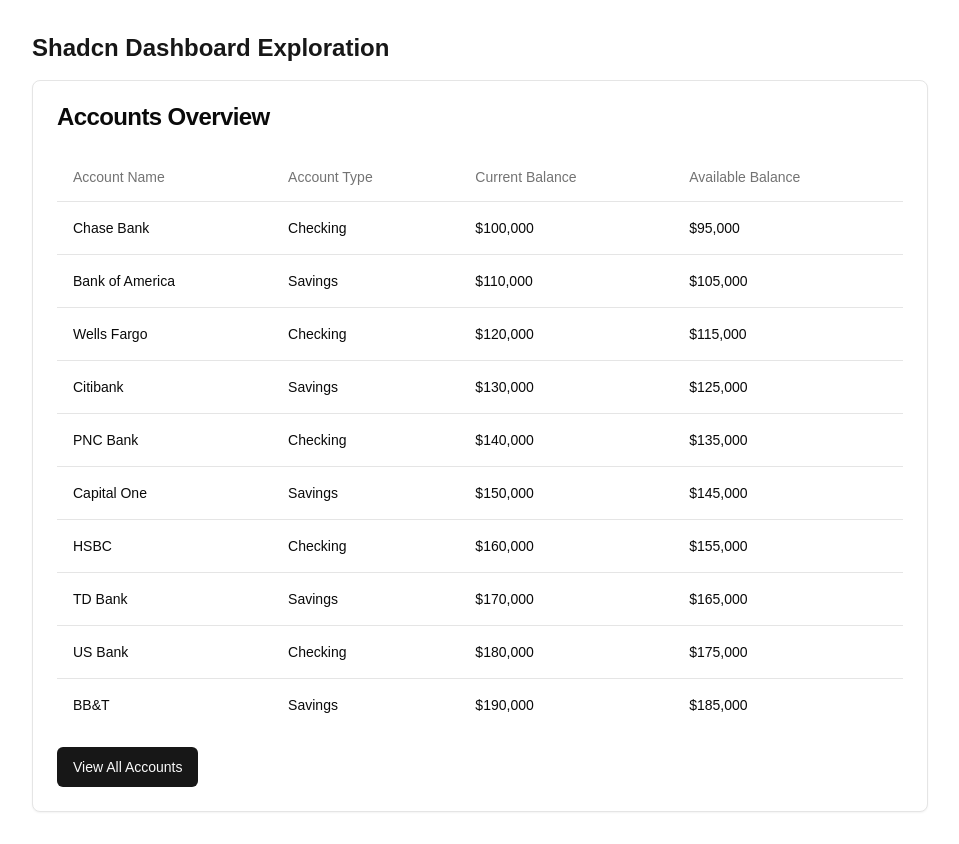
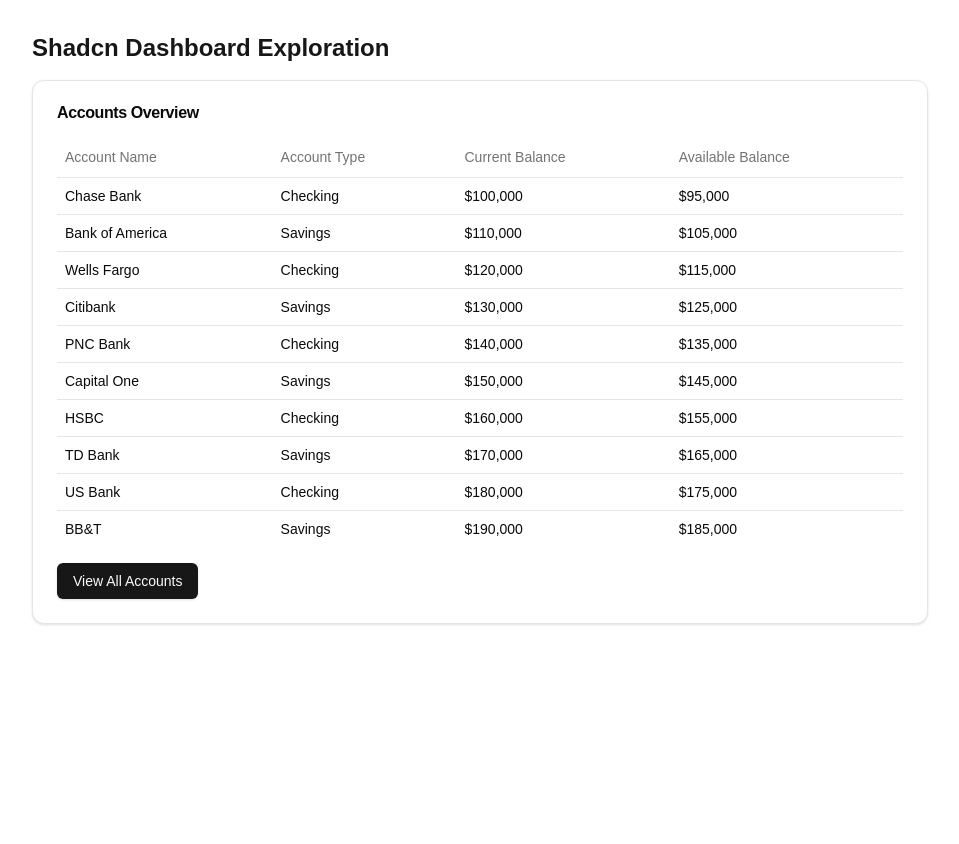
Before and after one commit to jonbrick/shacn-dashboard-exploration, a Next.js app: page / in a window 1280 px wide. Shown: the whole page, without its empty margins (0-959 px from the left). After the commit the page ends 800 px from the top, so only its background shows below. Built offline with nearby package versions, Linux system fonts and the light colour scheme.

Commit message:
Change to New York sizing

```diff
--- a/src/components/DashboardCard.tsx
+++ b/src/components/DashboardCard.tsx
@@ -8,7 +8,7 @@
 export function DashboardCard({ title, table }: DashboardCardProps) {
   return (
     <Card className="max-w-4xl">
-      <CardHeader>
+      <CardHeader className="pb-4">
         <CardTitle>{title}</CardTitle>
       </CardHeader>
       <CardContent>{table}</CardContent>
--- a/src/components/ui/button.tsx
+++ b/src/components/ui/button.tsx
@@ -5,25 +5,26 @@
 import { cn } from "@/lib/utils"
 
 const buttonVariants = cva(
-  "inline-flex items-center justify-center whitespace-nowrap rounded-md text-sm font-medium ring-offset-background transition-colors focus-visible:outline-none focus-visible:ring-2 focus-visible:ring-ring focus-visible:ring-offset-2 disabled:pointer-events-none disabled:opacity-50",
+  "inline-flex items-center justify-center whitespace-nowrap rounded-md text-sm font-medium transition-colors focus-visible:outline-none focus-visible:ring-1 focus-visible:ring-ring disabled:pointer-events-none disabled:opacity-50",
   {
     variants: {
       variant: {
-        default: "bg-primary text-primary-foreground hover:bg-primary/90",
+        default:
+          "bg-primary text-primary-foreground shadow hover:bg-primary/90",
         destructive:
-          "bg-destructive text-destructive-foreground hover:bg-destructive/90",
+          "bg-destructive text-destructive-foreground shadow-sm hover:bg-destructive/90",
         outline:
-          "border border-input bg-background hover:bg-accent hover:text-accent-foreground",
+          "border border-input bg-background shadow-sm hover:bg-accent hover:text-accent-foreground",
         secondary:
-          "bg-secondary text-secondary-foreground hover:bg-secondary/80",
+          "bg-secondary text-secondary-foreground shadow-sm hover:bg-secondary/80",
         ghost: "hover:bg-accent hover:text-accent-foreground",
         link: "text-primary underline-offset-4 hover:underline",
       },
       size: {
-        default: "h-10 px-4 py-2",
-        sm: "h-9 rounded-md px-3",
-        lg: "h-11 rounded-md px-8",
-        icon: "h-10 w-10",
+        default: "h-9 px-4 py-2",
+        sm: "h-8 rounded-md px-3 text-xs",
+        lg: "h-10 rounded-md px-8",
+        icon: "h-9 w-9",
       },
     },
     defaultVariants: {
--- a/src/components/ui/card.tsx
+++ b/src/components/ui/card.tsx
@@ -9,7 +9,7 @@
   <div
     ref={ref}
     className={cn(
-      "rounded-lg border bg-card text-card-foreground shadow-sm",
+      "rounded-xl border bg-card text-card-foreground shadow",
       className
     )}
     {...props}
@@ -35,10 +35,7 @@
 >(({ className, ...props }, ref) => (
   <h3
     ref={ref}
-    className={cn(
-      "text-2xl font-semibold leading-none tracking-tight",
-      className
-    )}
+    className={cn("font-semibold leading-none tracking-tight", className)}
     {...props}
   />
 ))
--- a/src/components/ui/table.tsx
+++ b/src/components/ui/table.tsx
@@ -73,7 +73,7 @@
   <th
     ref={ref}
     className={cn(
-      "h-12 px-4 text-left align-middle font-medium text-muted-foreground [&:has([role=checkbox])]:pr-0",
+      "h-10 px-2 text-left align-middle font-medium text-muted-foreground [&:has([role=checkbox])]:pr-0 [&>[role=checkbox]]:translate-y-[2px]",
       className
     )}
     {...props}
@@ -87,7 +87,10 @@
 >(({ className, ...props }, ref) => (
   <td
     ref={ref}
-    className={cn("p-4 align-middle [&:has([role=checkbox])]:pr-0", className)}
+    className={cn(
+      "p-2 align-middle [&:has([role=checkbox])]:pr-0 [&>[role=checkbox]]:translate-y-[2px]",
+      className
+    )}
     {...props}
   />
 ))
```
Also changed, not shown: components.json.
